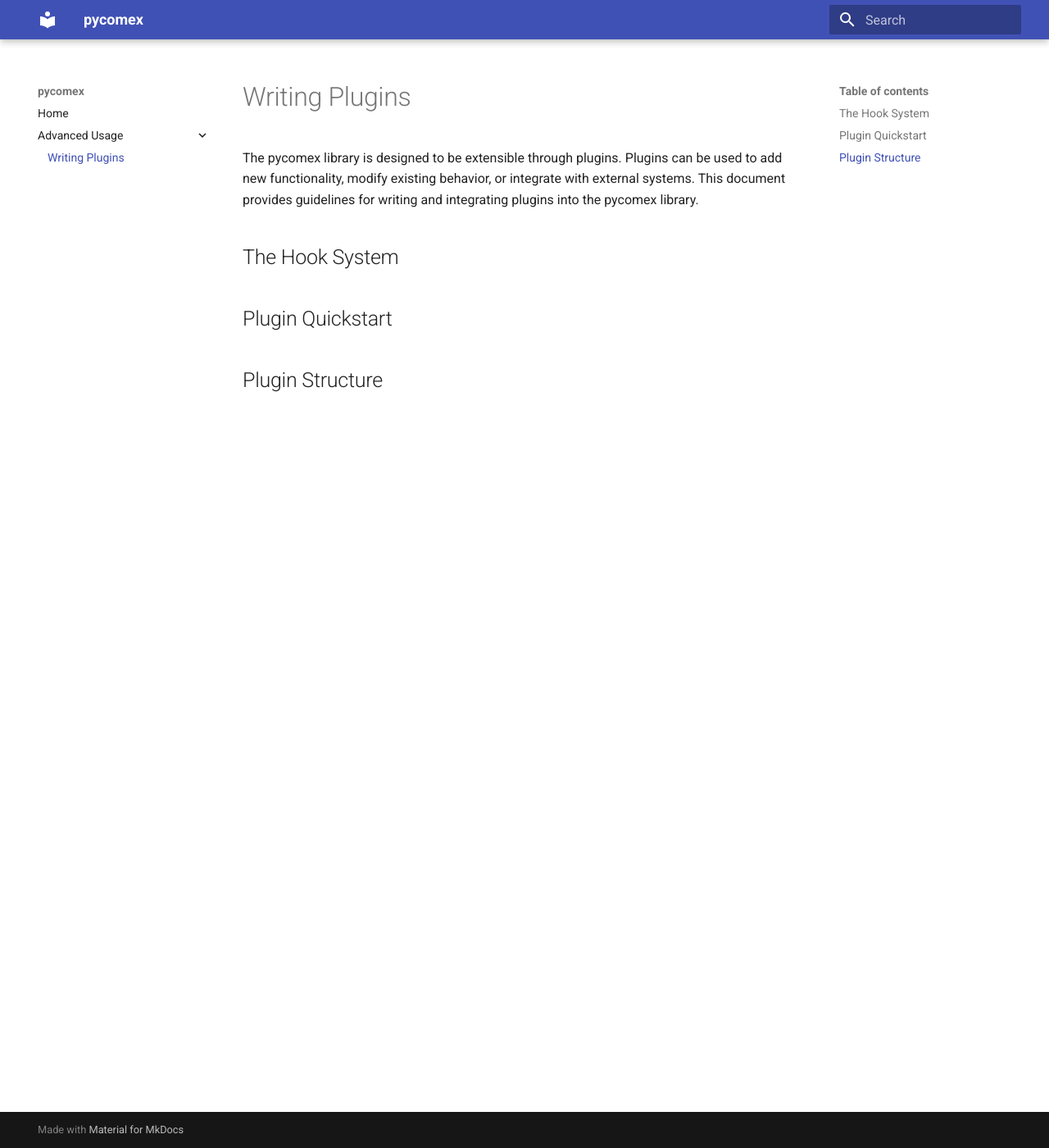
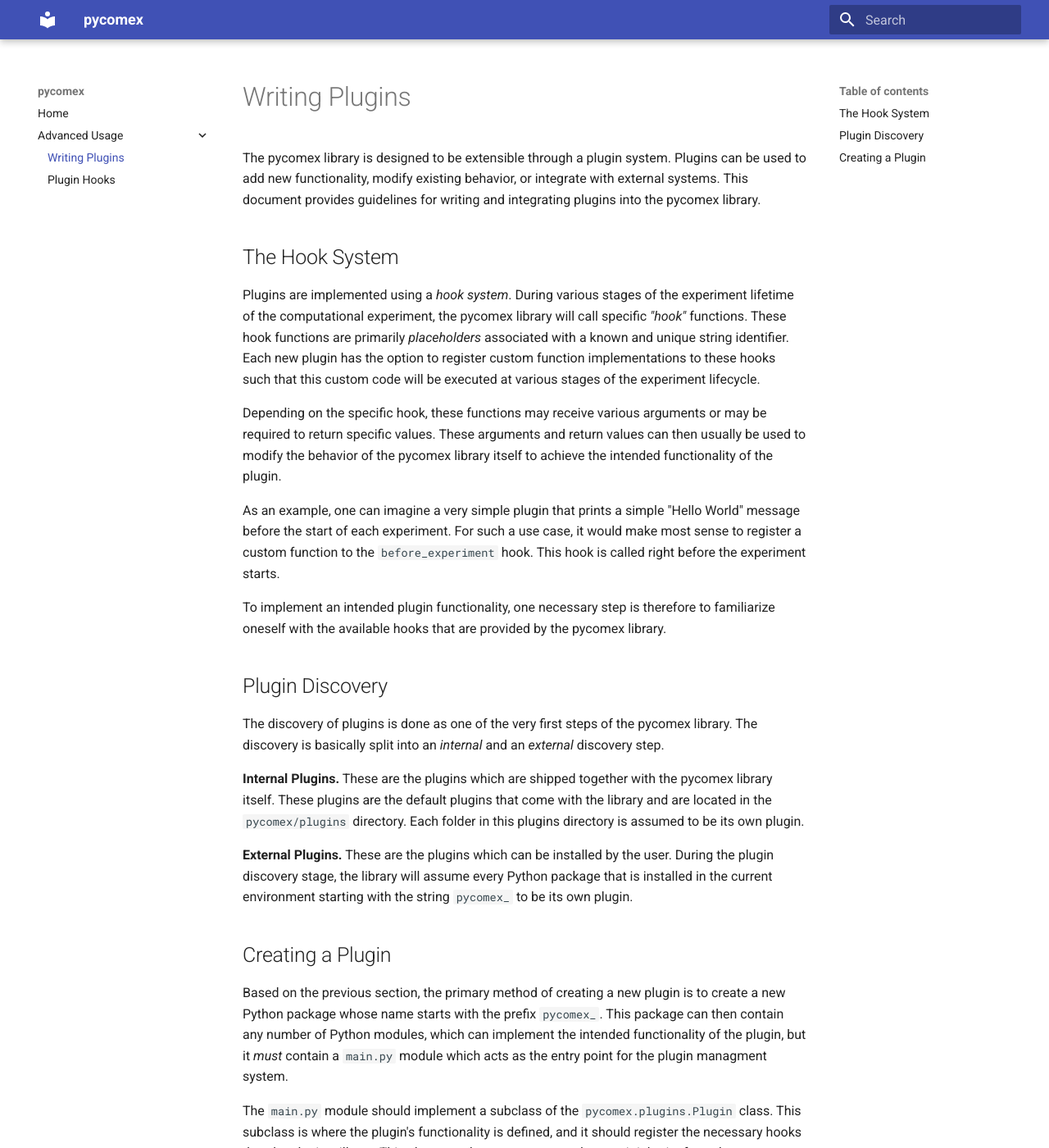
Before and after one commit to the16thpythonist/pycomex, an MkDocs documentation site: the page built from docs/docs/advanced_plugins.md, in a window 1280 px wide and 1400 px high. Shown: the whole window at 82% size. Built offline with MkDocs 1.6.1 and Material for MkDocs 9.7.7, drawn with Linux system fonts in a browser that asks for light colours; some of the changed text lies outside the part shown.

Commit message:
Added documentation about the plugin system

````diff
--- a/docs/docs/advanced_plugins.md
+++ b/docs/docs/advanced_plugins.md
@@ -1,11 +1,56 @@
 # Writing Plugins
 
-The pycomex library is designed to be extensible through plugins. Plugins can be used to add new functionality, modify existing behavior, or integrate with external systems. This document provides guidelines for writing and integrating plugins into the pycomex library.
+The pycomex library is designed to be extensible through a plugin system. Plugins can be used to add new functionality, modify existing behavior, or integrate with external systems. This document provides guidelines for writing and integrating plugins into the pycomex library.
 
 ## The Hook System
 
+Plugins are implemented using a *hook system*. During various stages of the experiment lifetime of the computational experiment, the pycomex library will call specific *"hook"* functions. These hook functions are primarily *placeholders* associated with a known and unique string identifier. Each new plugin has the option to register custom function implementations to these hooks such that this custom code will be executed at various stages of the experiment lifecycle.
 
-## Plugin Quickstart
+Depending on the specific hook, these functions may receive various arguments or may be required to return specific values. These arguments and return values can then usually be used to modify the behavior of the pycomex library itself to achieve the intended functionality of the plugin.
 
+As an example, one can imagine a very simple plugin that prints a simple "Hello World" message before the start of each experiment. For such a use case, it would make most sense to register a custom function to the `before_experiment` hook. This hook is called right before the experiment starts.
 
-## Plugin Structure
+To implement an intended plugin functionality, one necessary step is therefore to familiarize oneself with the available hooks that are provided by the pycomex library.
+
+## Plugin Discovery
+
+The discovery of plugins is done as one of the very first steps of the pycomex library. The discovery is basically split into an *internal* and an *external* discovery step.
+
+**Internal Plugins.** These are the plugins which are shipped together with the pycomex library itself. These plugins are the default plugins that come with the library and are located in the `pycomex/plugins` directory. Each folder in this plugins directory is assumed to be its own plugin.
+
+**External Plugins.** These are the plugins which can be installed by the user. During the plugin discovery stage, the library will assume every Python package that is installed in the current environment starting with the string `pycomex_` to be its own plugin.
+
+## Creating a Plugin
+
+Based on the previous section, the primary method of creating a new plugin is to create a new Python package whose name starts with the prefix `pycomex_`. This package can then contain any number of Python modules, which can implement the intended functionality of the plugin, but it *must* contain a `main.py` module which acts as the entry point for the plugin managment system.
+
+The `main.py` module should implement a subclass of the `pycomex.plugins.Plugin` class. This subclass is where the plugin's functionality is defined, and it should register the necessary hooks that the plugin will use. This class may have any name, so long as it inherits from the `pycomex.plugins.Plugin` class.
+
+**Example.** As an example, we'll consider a simple plugin that adds additional messages at the beginning and end of each experiment. The plugin will be called `pycomex_hello_world`.
+
+```python title="pycomex_hello_world/main.py"
+from pycomex.plugins import Plugin, hook
+
+class HelloWorldPlugin(Plugin):
+
+    @hook('before_experiment', priority=0)
+    def before_experiment(self, *args, **kwargs):
+        print('Hello World! The experiment is about to start.')
+
+    @hook('after_experiment', priority=0)
+    def after_experiment(self, *args, **kwargs):
+        print('Goodbye World! The experiment has finished.')
+```
+
+To complete the plugin, you'll need to ensure that the package is installed in your Python environment. This can be done by creating an appropriate `pyproject.toml` or `setup.py` file.
+
+!!! info "Plugin Initialization"
+
+    Do not use the default python `__init__` constructor of your custom plugin class, as the actual plugin object instance will be automatically created by the plugin system internally. Instead use the `init` hook to perform any necessary setup operations which would usually be done in the constructor. This hook will be called right after the plugin object instance is created.
+
+**Summary.** To summarize a plugin can be created by the following steps:
+
+1. Create a new Python package with the name starting with `pycomex_`.
+2. Create a `main.py` module inside this package.
+3. Implement a subclass that inherits from the `pycomex.plugins.Plugin` class inside the `main.py` module.
+4. Register the necessary hooks inside of this subclass.
--- a/docs/mkdocs.yml
+++ b/docs/mkdocs.yml
@@ -4,14 +4,25 @@ site_author: Your Name
 
 theme:
   name: material
+  features:
+    - content.code.copy
+    - content.code.annotate
 
 nav:
   - Home: index.md
   - Advanced Usage:
       - Writing Plugins: advanced_plugins.md
+      - Plugin Hooks: advanced_hooks.md
 
 markdown_extensions:
   - admonition
   - codehilite
   - toc:
       permalink: true
+  - pymdownx.highlight:
+      anchor_linenums: true
+      line_spans: __span
+      pygments_lang_class: true
+  - pymdownx.inlinehilite
+  - pymdownx.superfences
+  - pymdownx.snippets
````
Also changed, not shown: docs/docs/advanced_hooks.md (added, +55 -0 lines), 1 other file.
